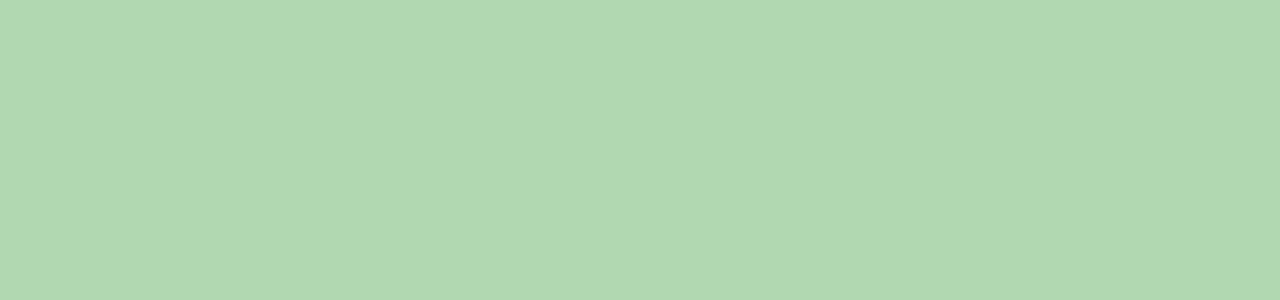
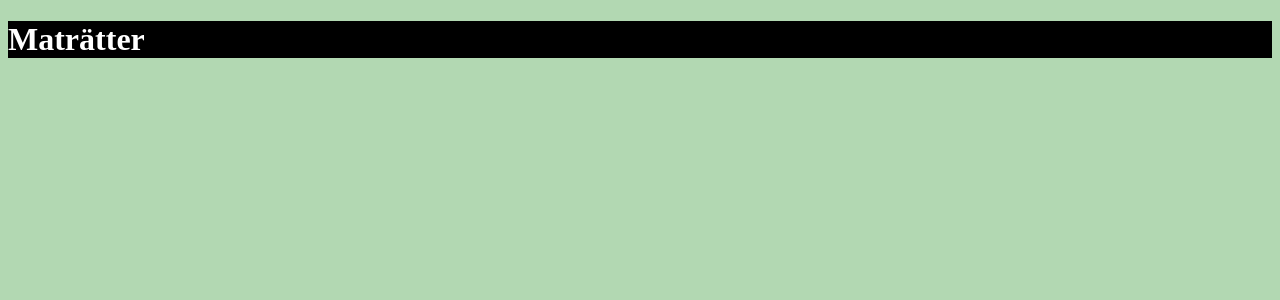
Before and after one commit to EmmaMargit/MatApp-React, a React (Vite) app: page / in a window 1280 px wide. Shown: the top 300 px of the page. Built offline with nearby package versions, Linux system fonts and the light colour scheme.

Commit message:
stylning in the header

```diff
--- a/src/App.jsx
+++ b/src/App.jsx
@@ -1,9 +1,10 @@
 import { useState } from 'react'
 import reactLogo from './assets/react.svg'
 import viteLogo from '/vite.svg'
-import './stylesheet/App.css'
-import './stylesheet/inputStyle.css'
-import Header from './componets/boilerplats/Header'
+import './stylesheet/App.css';
+import './stylesheet/InputField.css';
+import './stylesheet/Header.module.css';
+import Header from './componets/boilerplats/Header.jsx'
 import SearchInput from './componets/InputField'
 import MainContent from './componets/boilerplats/MainContent'
 import ShowDetail from './componets/ShowDetail'
@@ -12,10 +13,10 @@ import Footer from './componets/boilerplats/Footer'
 function App() {
 
   return (
-    <>
-
-    </>
+    <div>
+     <Header />
+    </div>
   )
 }
 
-export default App
+export default App;
--- a/src/componets/boilerplats/Header.jsx
+++ b/src/componets/boilerplats/Header.jsx
@@ -1,10 +1,12 @@
-function Header (){
+import React from 'react';
+import styles from '../../stylesheet/Header.module.css';
 
+function Header() {
     return (
-        <>
-
-        </>
-    )
-}
+      <header className={styles.header}>
+        <h1>Maträtter</h1>
+      </header>
+    );
+  }
 
 export default Header;
--- a/src/main.jsx
+++ b/src/main.jsx
@@ -1,6 +1,7 @@
 import React from 'react'
 import ReactDOM from 'react-dom/client'
 import App from './App.jsx'
+
 
 ReactDOM.createRoot(document.getElementById('root')).render(
   <React.StrictMode>
--- a/src/stylesheet/App.css
+++ b/src/stylesheet/App.css
@@ -0,0 +1,3 @@
+body {
+    background-color: rgba(0, 128, 0, 0.3);
+}
--- /dev/null
+++ b/src/stylesheet/Header.module.css
@@ -0,0 +1,6 @@
+.header {
+    background-color: black;
+}
+h1 {
+    color: white;
+}
--- a/src/stylesheet/inputStyle.css
+++ /dev/null
@@ -1,4 +0,0 @@
-*:root {
-    background-color: green;
-    opacity: 30%;
-}
```
Also changed, not shown: src/stylesheet/InputField.css (added).
